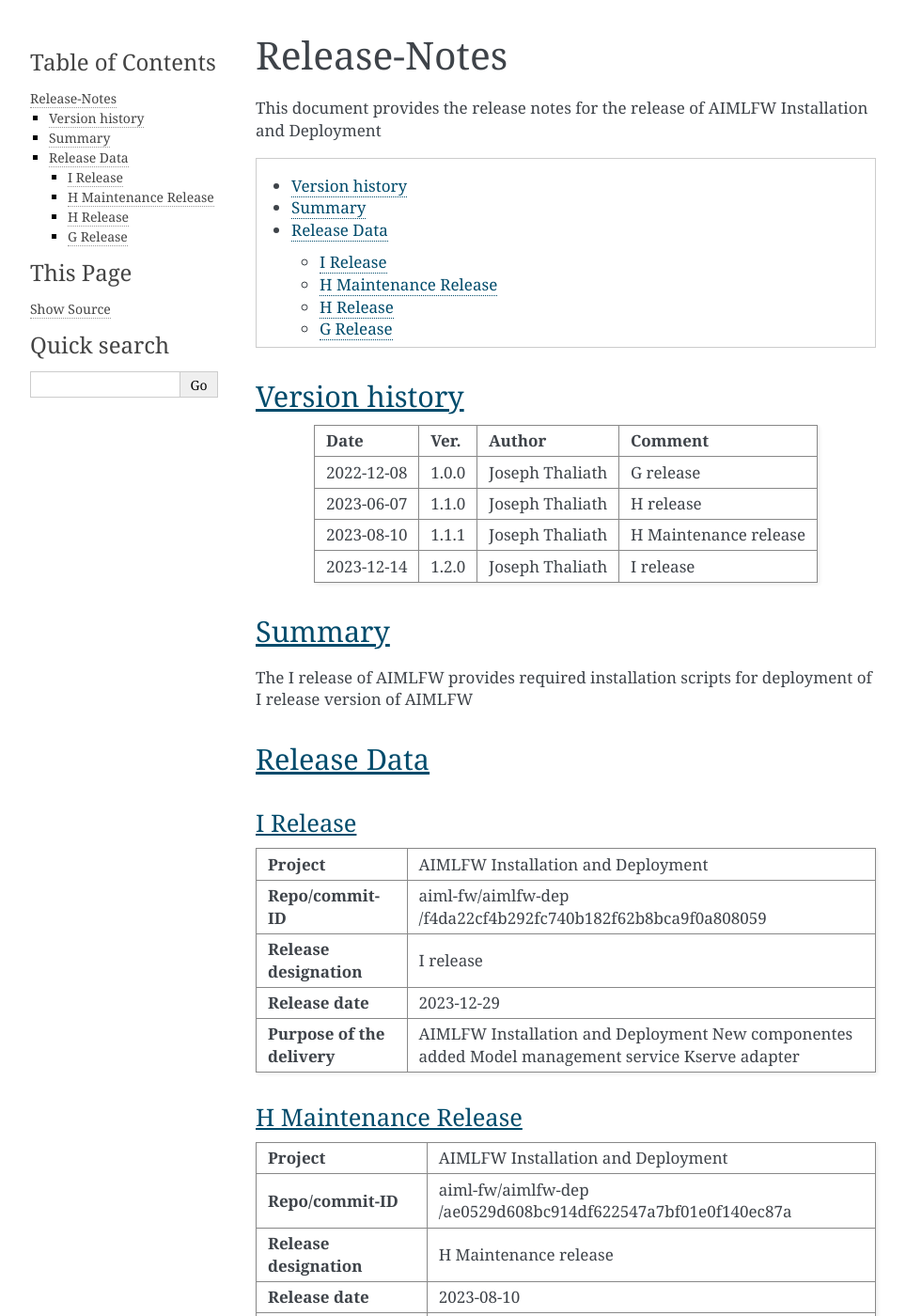
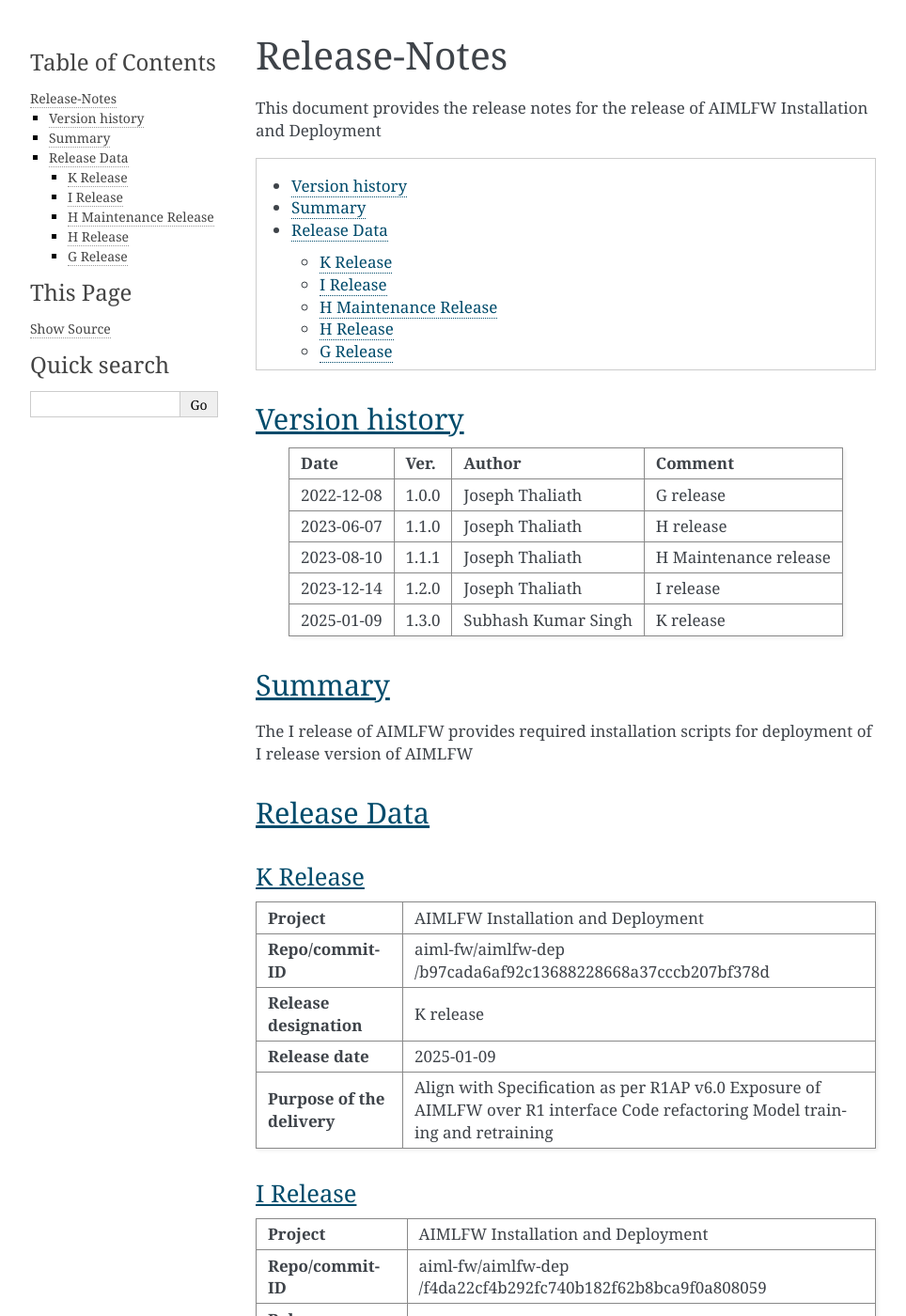
Before and after one commit to o-ran-sc/aiml-fw-aimlfw-dep, a Sphinx documentation site: the page built from docs/release-notes.rst, in a window 1280 px wide and 1400 px high. Shown: the whole window at 94% size, without its empty margins (148-1112 px from the left). Built offline with Sphinx 7.4.7, drawn with Linux system fonts in a browser that asks for light colours.

Commit message:
Release notes for K release
Release notes for K release.

Change-Id: I67684b0e232a084e137391b229b131ad1cf327ac
Signed-off-by: subhash kumar singh <subh.singh@samsung.com>
(cherry picked from commit 0f1f880cb69ba26b71828ad4cf01cdecee022341)

```diff
--- a/docs/release-notes.rst
+++ b/docs/release-notes.rst
@@ -33,6 +33,9 @@ Version history
 | 2023-12-14         | 1.2.0              | Joseph Thaliath    | I release             |
 |                    |                    |                    |                       |
 +--------------------+--------------------+--------------------+-----------------------+
+| 2025-01-09         | 1.3.0              | Subhash Kumar Singh| K release             |
+|                    |                    |                    |                       |
++--------------------+--------------------+--------------------+-----------------------+
 
 
 Summary
@@ -43,6 +46,31 @@ The I release of AIMLFW provides required installation scripts for deployment of
 
 Release Data
 ============
+
+K Release
+---------
+
+
++--------------------------------------+-------------------------------------------+
+| **Project**                          | AIMLFW Installation and Deployment        |
+|                                      |                                           |
++--------------------------------------+-------------------------------------------+
+| **Repo/commit-ID**                   | aiml-fw/aimlfw-dep                        |
+|                                      | /b97cada6af92c13688228668a37cccb207bf378d |
+|                                      |                                           |
++--------------------------------------+-------------------------------------------+
+| **Release designation**              | K release                                 |
+|                                      |                                           |
++--------------------------------------+-------------------------------------------+
+| **Release date**                     | 2025-01-09                                |
+|                                      |                                           |
++--------------------------------------+-------------------------------------------+
+| **Purpose of the delivery**          | Align with Specification as per R1AP v6.0 |
+|                                      | Exposure of AIMLFW over R1 interface      |
+|                                      | Code refactoring                          |
+|                                      | Model training and retraining             |
++--------------------------------------+-------------------------------------------+
+
 
 I Release
 ---------
```
